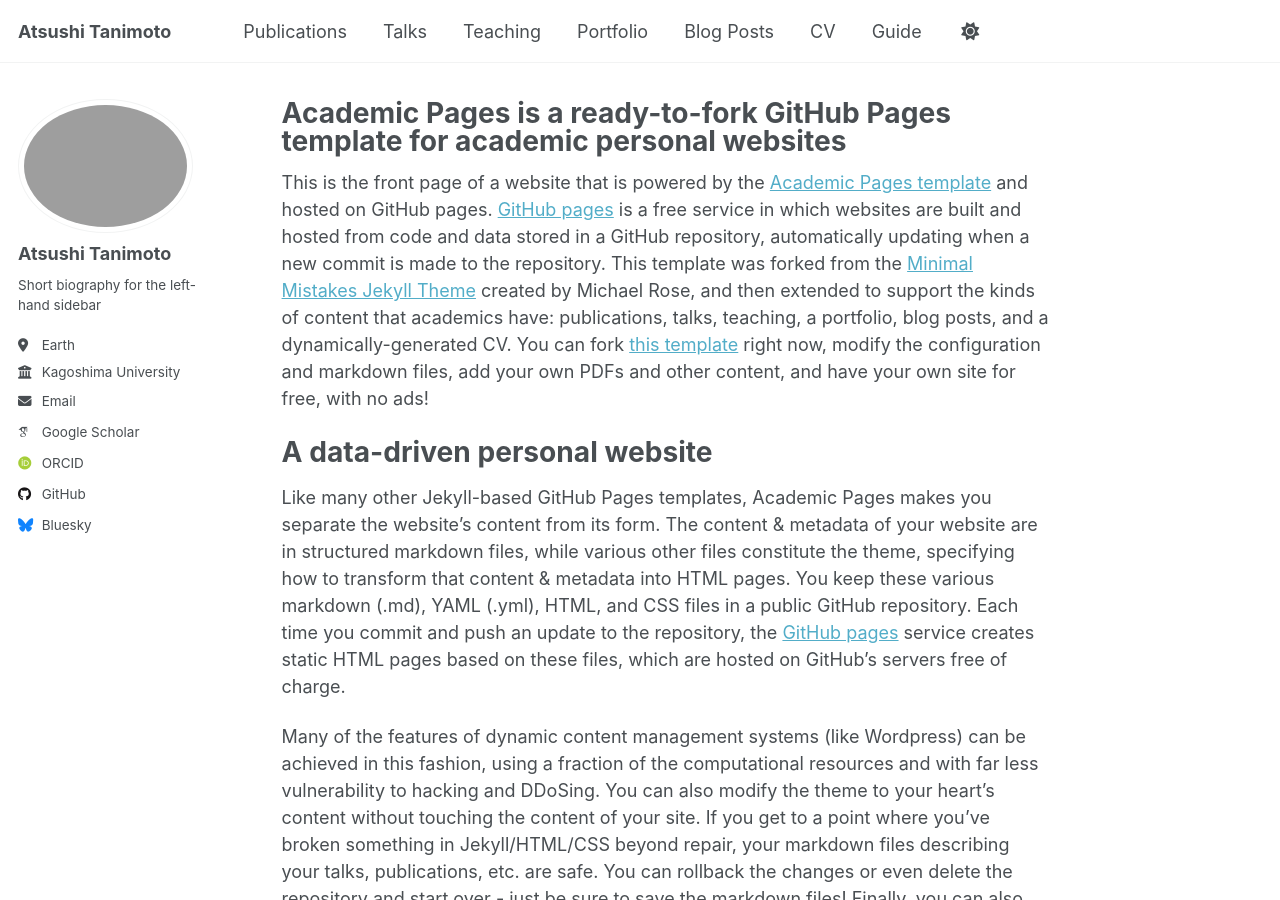
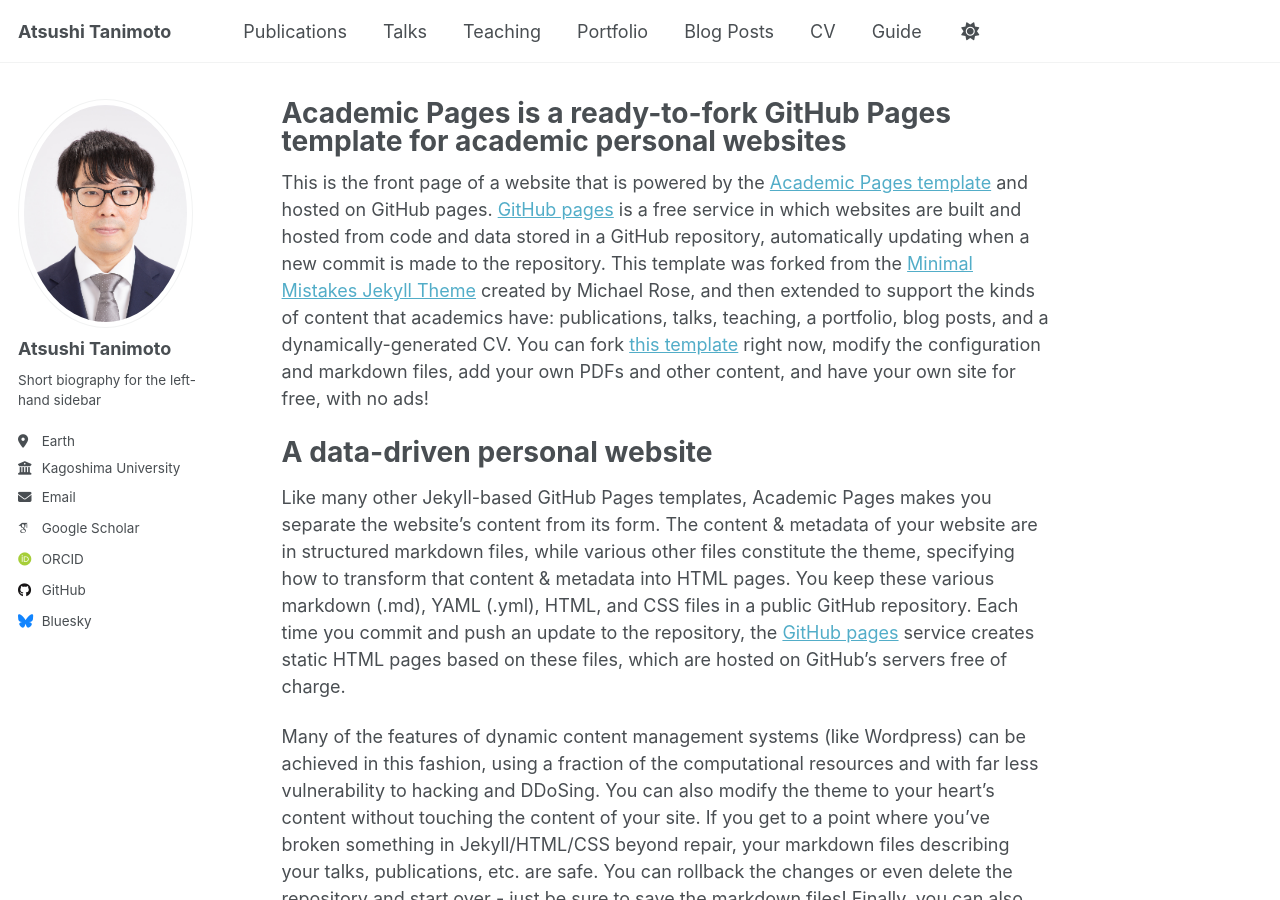
Before and after one commit to AtsushiTanimoto/atsushitanimoto.github.io, a Jekyll site: the page built from _pages/about.md, in a window 1280 px wide and 900 px high. Built offline with Jekyll 4.4.1, drawn with Linux system fonts in a browser that asks for light colours; some web fonts are replaced.

Commit message:
uploaded image

```diff
--- a/_config.yml
+++ b/_config.yml
@@ -14,7 +14,7 @@
 #               Additional customization can be done by editing /_includes/author-profile.html
 author:
   # Biographic information
-  avatar           : "Tanimoto.png"
+  avatar           : "Tanimoto.jpg"
   name             : "Atsushi Tanimoto"
   bio              : "Short biography for the left-hand sidebar"
   location         : "Earth"
```
Also changed, not shown: images/Tanimoto.jpg (added).
